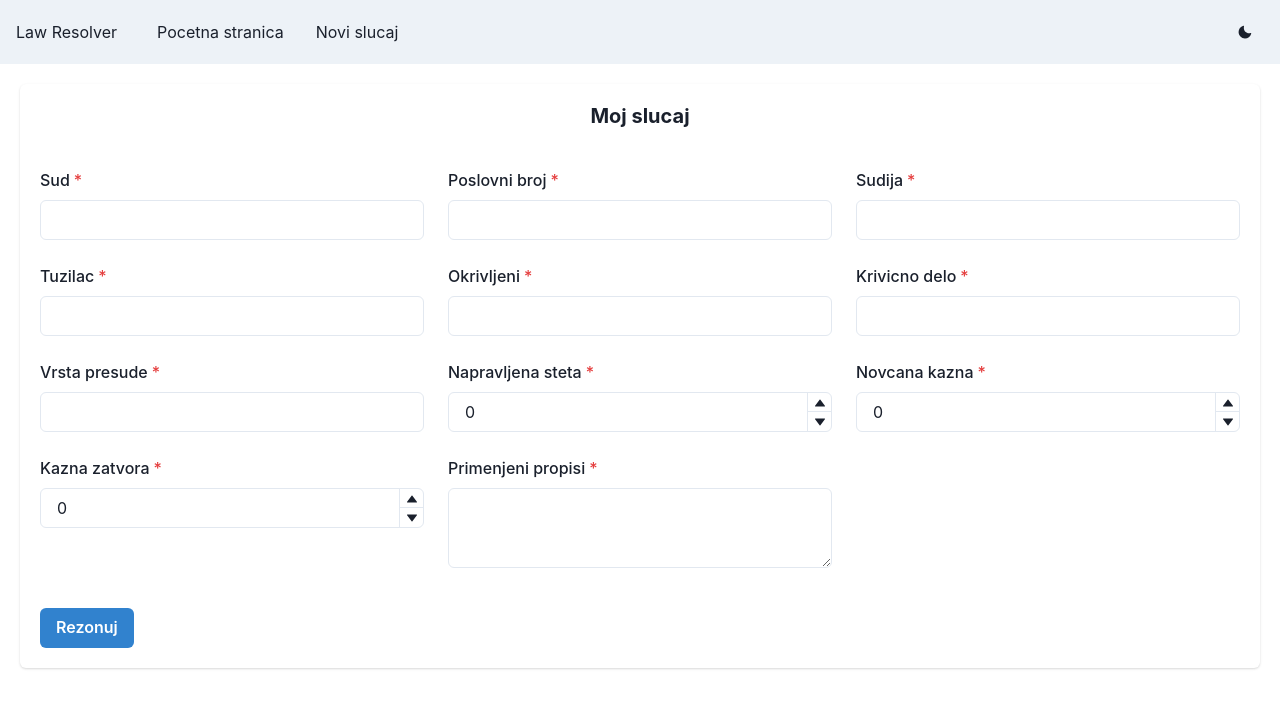
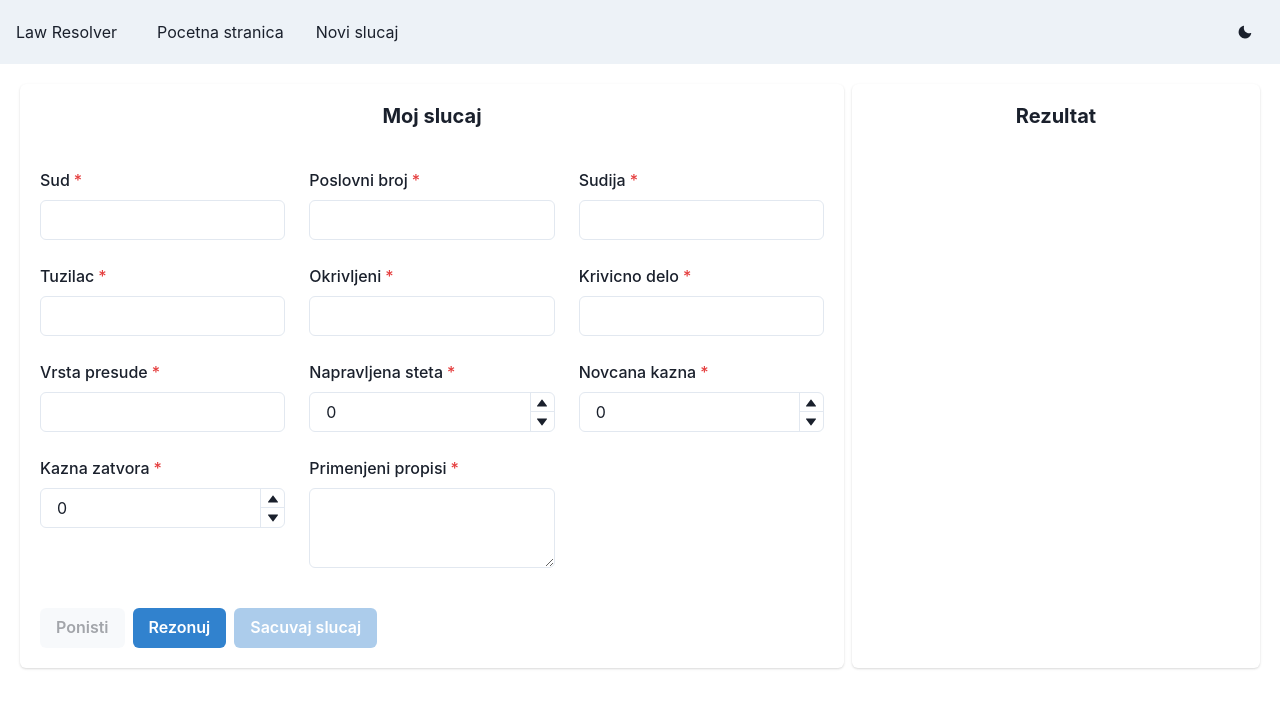
Before and after one commit to mikecitt/LawResolver, a React (Create React App) app in the folder law-resolver-ui/: page /reasoner in a window 1280 px wide. Shown: the top 708 px of the page. Built offline with nearby package versions, Linux system fonts and the light colour scheme.

Commit message:
Enable case edit after resoning

```diff
--- a/law-resolver-ui/src/components/ReasonerPage/ReasonerPage.tsx
+++ b/law-resolver-ui/src/components/ReasonerPage/ReasonerPage.tsx
@@ -18,11 +18,12 @@ import {
   CardHeader,
   CardBody,
   Heading,
-  HStack,
   CardFooter,
-  SimpleGrid,
   GridItem,
   useToast,
+  Flex,
+  Spacer,
+  HStack,
 } from "@chakra-ui/react";
 import { useForm } from "react-hook-form";
 import { API_URL } from "../../constants";
@@ -41,11 +42,13 @@ const ReasonerPage: FC<ReasonerPageProps> = () => {
   const {
     handleSubmit,
     register,
+    getValues,
     reset,
     formState: { isSubmitting },
   } = useForm();
 
   const onsubmit = (values: any) => {
+    setSaveCaseEnabled(true);
     values.regulations = values.regulations.split("\n");
     return fetch(`${API_URL}/judge`, {
       method: "POST",
@@ -67,7 +70,9 @@ const ReasonerPage: FC<ReasonerPageProps> = () => {
 
   return (
     <VStack p={5}>
-      {!myCaseDescription && (
+      {
+        <Grid templateColumns="repeat(3, 1fr)" gap={2} w="100%">
+          <GridItem colSpan={2}>
             <Card w="100%">
               <form onSubmit={handleSubmit(onsubmit)}>
                 <CardHeader>
@@ -140,60 +145,10 @@ const ReasonerPage: FC<ReasonerPageProps> = () => {
                   </Grid>
                 </CardBody>
                 <CardFooter>
-              <Button isLoading={isSubmitting} type="submit" colorScheme="blue">
-                Rezonuj
-              </Button>
-            </CardFooter>
-          </form>
-        </Card>
-      )}
-      {result !== "" && !!myCaseDescription && (
-        <Grid templateColumns="repeat(3, 1fr)" gap={2} w="100%">
-          <GridItem colSpan={2}>
-            <CaseCard description={myCaseDescription} />
-          </GridItem>
-          <GridItem>
-            <Card h="100%">
-              <CardHeader>
-                <Heading size="md">Rezultat</Heading>
-              </CardHeader>
-              <CardBody>
-                <Box>
-                  <Heading size="xs" textTransform="uppercase">
-                    {result}
-                  </Heading>
-                </Box>
-              </CardBody>
-              <CardFooter justify="space-between">
-                <Button
-                  isDisabled={!saveCaseEnabled}
-                  onClick={() => {
-                    toast({
-                      title: "Uspesna operacija",
-                      description: "Slucaj je sacuvan u bazi.",
-                      status: "success",
-                      duration: 5000,
-                      position: "top-right",
-                      isClosable: true,
-                    });
-                    return fetch(`${API_URL}/judge/case`, {
-                      method: "POST",
-                      headers: {
-                        Accept: "application/json",
-                        "Content-Type": "application/json",
-                      },
-                      body: JSON.stringify(myCaseDescription),
-                    }).then((response) => {
-                      setSaveCaseEnabled(false);
-                    });
-                  }}
-                  variant="solid"
-                  colorScheme="blue"
-                >
-                  Sacuvaj slucaj
-                </Button>
+                  <HStack justify="flex-end">
                     <Button
                       variant="solid"
+                      isDisabled={!myCaseDescription}
                       onClick={() => {
                         setMyCaseDescription(undefined);
                         setResult("");
@@ -211,11 +166,64 @@ const ReasonerPage: FC<ReasonerPageProps> = () => {
                     >
                       Ponisti
                     </Button>
+                    <Button
+                      isLoading={isSubmitting}
+                      type="submit"
+                      colorScheme="blue"
+                    >
+                      Rezonuj
+                    </Button>
+                    <Button
+                      isDisabled={!saveCaseEnabled || !myCaseDescription}
+                      onClick={() => {
+                        toast({
+                          title: "Uspesna operacija",
+                          description: "Slucaj je sacuvan u bazi.",
+                          status: "success",
+                          duration: 5000,
+                          position: "top-right",
+                          isClosable: true,
+                        });
+                        const values = getValues();
+                        values.regulations = values.regulations.split("\n");
+                        return fetch(`${API_URL}/judge/case`, {
+                          method: "POST",
+                          headers: {
+                            Accept: "application/json",
+                            "Content-Type": "application/json",
+                          },
+                          body: JSON.stringify(values),
+                        }).then(() => {
+                          setSaveCaseEnabled(false);
+                        });
+                      }}
+                      variant="solid"
+                      colorScheme="blue"
+                    >
+                      Sacuvaj slucaj
+                    </Button>
+                  </HStack>
                 </CardFooter>
+              </form>
+            </Card>
+          </GridItem>
+          <GridItem>
+            <Card h="100%">
+              <CardHeader>
+                <Heading size="md">Rezultat</Heading>
+              </CardHeader>
+              <CardBody>
+                <Box>
+                  <Heading size="xs" textTransform="uppercase">
+                    {result}
+                  </Heading>
+                </Box>
+              </CardBody>
+              <CardFooter justify="space-between"></CardFooter>
             </Card>
           </GridItem>
         </Grid>
-      )}
+      }
       {cases.length > 0 && (
         <Grid templateColumns="repeat(2, 1fr)" gap={2}>
           {cases.map((c) => {
```
Lines whose indentation alone changed are shown as unchanged.
